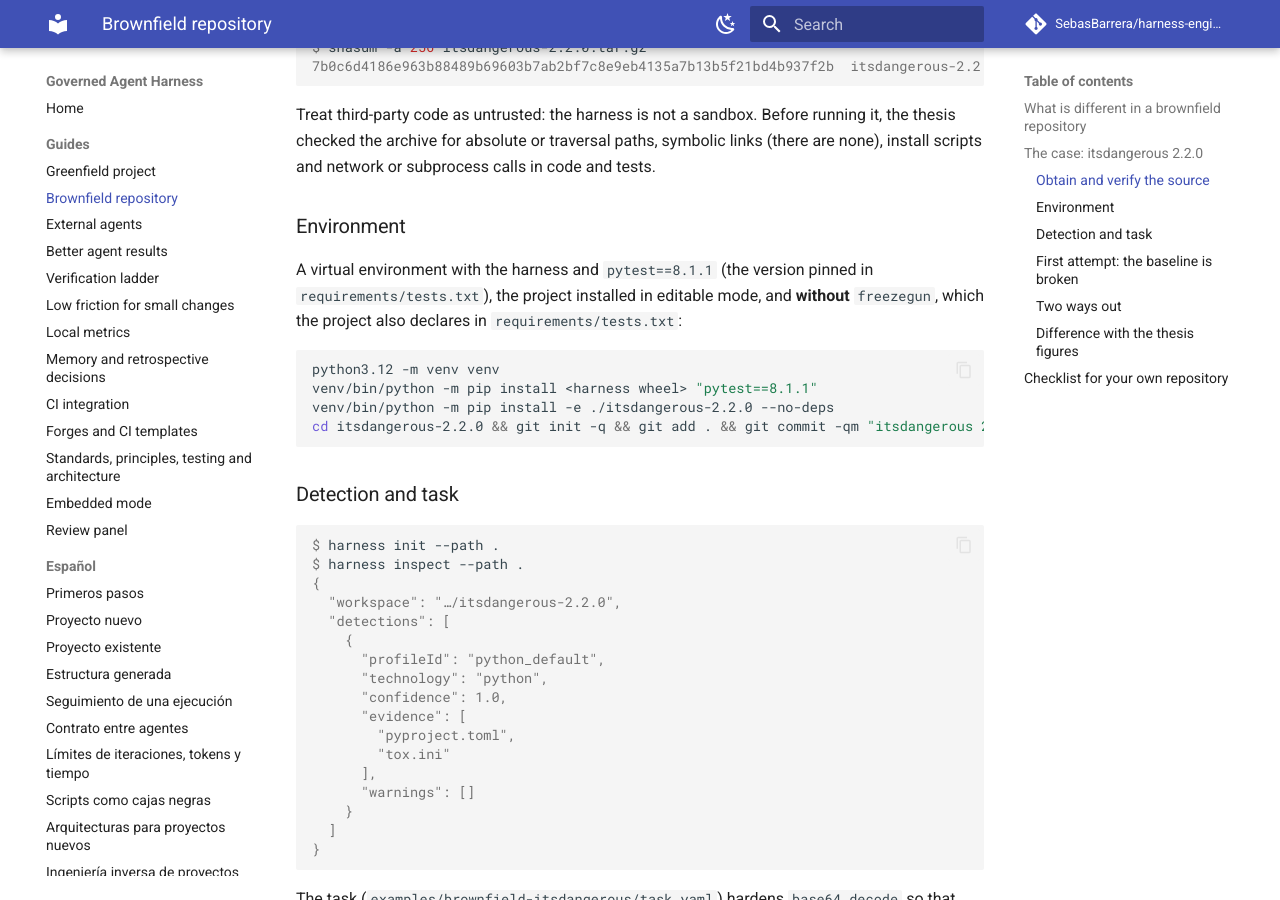
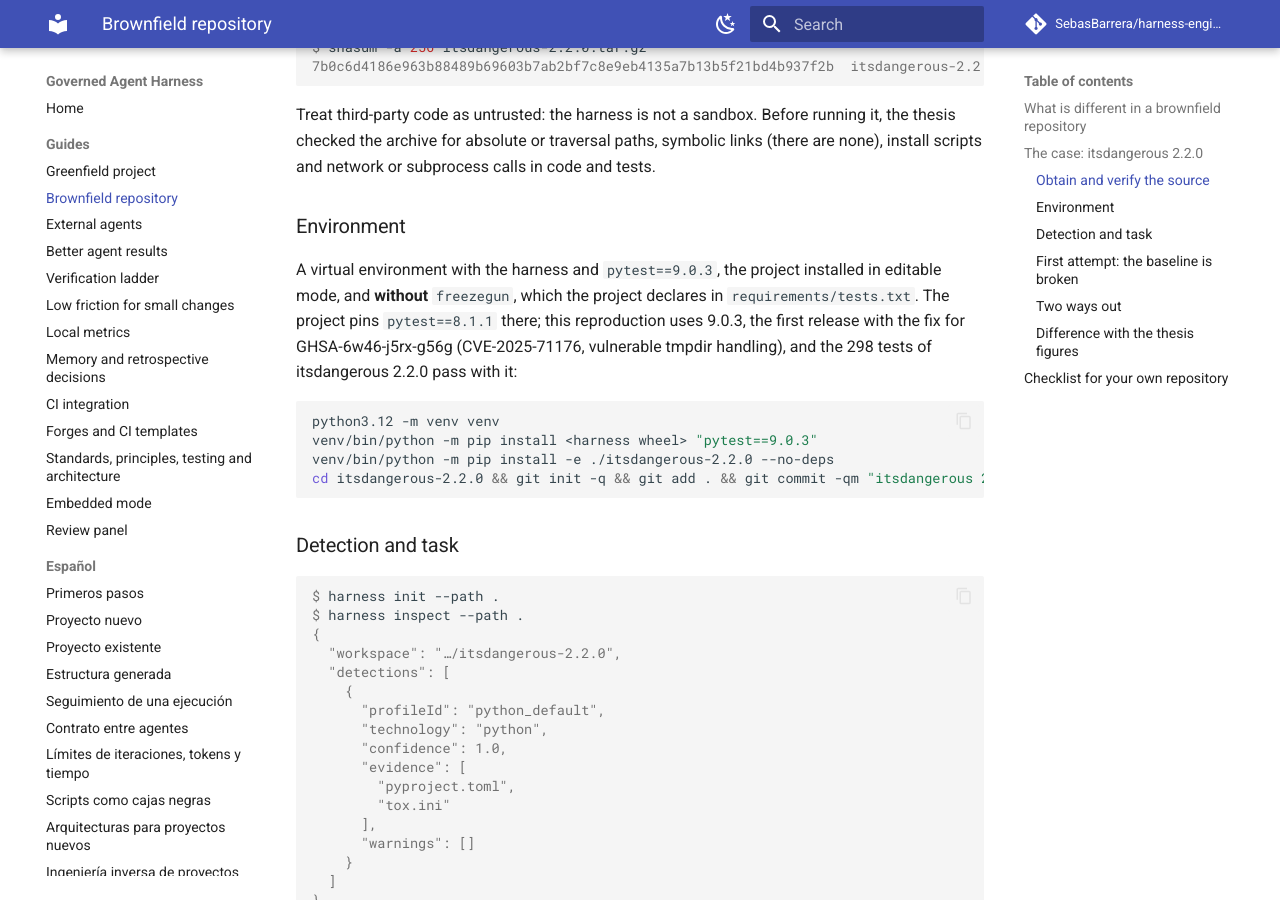
Before and after one commit to SebasBarrera/harness-engineering, an MkDocs documentation site: the page built from docs/guides/brownfield.md, in a window 1280 px wide and 900 px high, scrolled down 1527 px. Built offline with MkDocs 1.6.1 and Material for MkDocs 9.7.7, drawn with Linux system fonts in a browser that asks for light colours; comment, search, counter and statistics services are not loaded.

Commit message:
build(deps): pin pytest 9.0.3 for the brownfield example
The brownfield example installed pytest 8.1.1 from requirements/example-pytest.txt,
which Dependabot reports under GHSA-6w46-j5rx-g56g (CVE-2025-71176, vulnerable
tmpdir handling, patched in 9.0.3). Move the pin to 9.0.3 and regenerate the
hash-pinned file with scripts/lock_requirements.py; pygments 2.21.0 enters as a
new dependency of pytest 9.

itsdangerous 2.2.0 pins pytest 8.1.1 in its own requirements/tests.txt, so the
brownfield guide now says which version the reproduction uses and why. Its 298
tests pass with pytest 9.0.3. Nothing under evaluation/ installs this file, and
the v0.8.0 tree does not name pytest 8.1.1.

Refs #117

````diff
--- a/docs/guides/brownfield.md
+++ b/docs/guides/brownfield.md
@@ -64,13 +64,15 @@
 
 ### Environment
 
-A virtual environment with the harness and `pytest==8.1.1` (the version pinned in
-`requirements/tests.txt`), the project installed in editable mode, and **without** `freezegun`,
-which the project also declares in `requirements/tests.txt`:
+A virtual environment with the harness and `pytest==9.0.3`, the project installed in editable
+mode, and **without** `freezegun`, which the project declares in `requirements/tests.txt`. The
+project pins `pytest==8.1.1` there; this reproduction uses 9.0.3, the first release with the fix
+for GHSA-6w46-j5rx-g56g (CVE-2025-71176, vulnerable tmpdir handling), and the 298 tests of
+itsdangerous 2.2.0 pass with it:
 
 ```bash
 python3.12 -m venv venv
-venv/bin/python -m pip install <harness wheel> "pytest==8.1.1"
+venv/bin/python -m pip install <harness wheel> "pytest==9.0.3"
 venv/bin/python -m pip install -e ./itsdangerous-2.2.0 --no-deps
 cd itsdangerous-2.2.0 && git init -q && git add . && git commit -qm "itsdangerous 2.2.0"
 ```
````
Also changed, not shown: CHANGELOG.md (+5 -0 lines), 3 other files.
